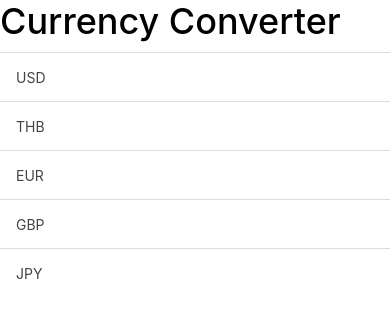
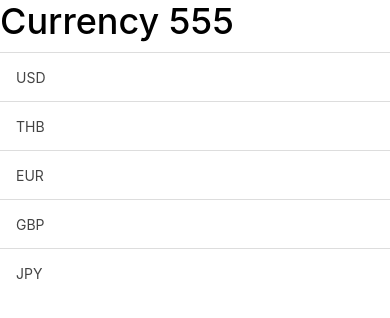
Before and after one commit to kulsinsub/Test-app, a website: page www/index.html in a window 390 px wide. Drawn offline with Linux system fonts and the light colour scheme; some packages are replaced by stand-ins of ours; files that its build step writes are made by us from their sources.

Commit message:
แก้

```diff
--- a/www/index.html
+++ b/www/index.html
@@ -24,7 +24,7 @@
     <body ng-app="starter">
         <ion-pane>
             <ion-header-bar class="bar-calm">
-                <h1 class="title">Currency Converter</h1>
+                <h1 class="title">Currency 555</h1>
             </ion-header-bar>
             <ion-content>
                 <label class="item item-input">
```
